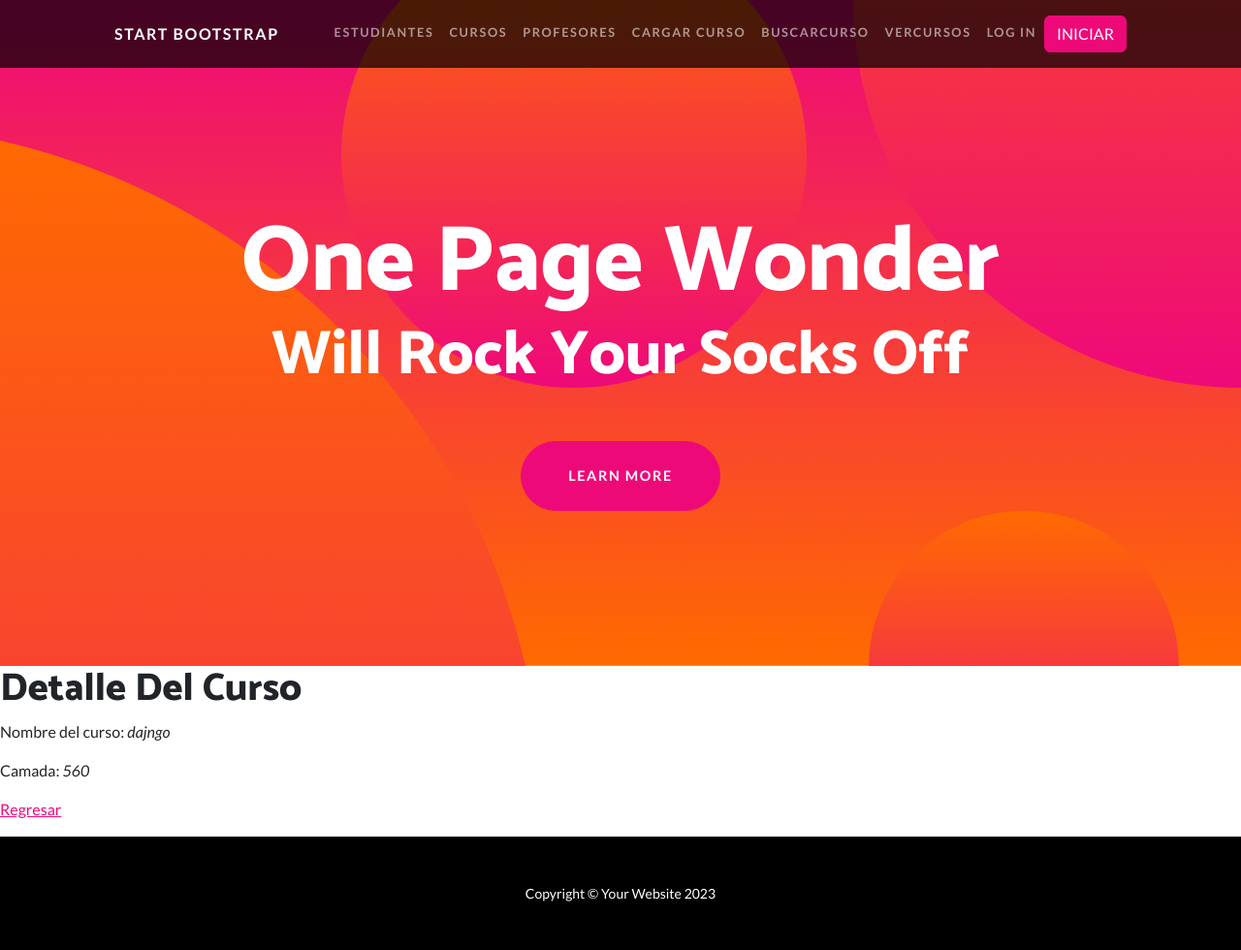
After one commit to FlorenciaJaimes/TerceraPreEntrega-Jaimes, a Django app: page /App/detalleCurso/1 in a window 1280 px wide. The commit adds this page. Shown: the whole page at 97% size. Run offline with Django 4.2, Linux system fonts and the light colour scheme; data comes from the database, SQL or seed files in the repository; both versions use the stored data as it was after the commit; some libraries are stand-ins or nearby versions.

Commit message:
agregado de botones

```diff
--- a/entrega/Appentrega/templates/Appentrega/inicio.html
+++ b/entrega/Appentrega/templates/Appentrega/inicio.html
@@ -30,6 +30,7 @@
                         <li class="nav-item"><a class="nav-link" href="{% url 'pag3' %}">Profesores</a></li>
                         <li class="nav-item"><a class="nav-link" href="{% url 'Cursoformulario' %}">Cargar Curso</a></li>
                         <li class="nav-item"><a class="nav-link" href="{% url 'BuscarCurso' %}">buscarCurso</a></li>
+                        <li class="nav-item"><a class="nav-link" href="{% url 'verCursos' %}">VerCursos</a></li>
                         <li class="nav-item"><a class="nav-link" href="#!">Log In</a></li>
                         <a class="btn btn-primary" href="#NADAAUN">INICIAR</a>
                     </ul>
--- /dev/null
+++ b/entrega/Appentrega/templates/Appentrega/ver_curso.html
@@ -0,0 +1,18 @@
+{% extends "Appentrega/inicio.html" %}
+{% load static %}
+
+{% block section4 %}
+<h1>Detalle Del Curso</h1>
+
+<body>
+
+    <p>Nombre del curso: <i>{{ curso.nombre}}</i></p>
+    <p>Camada: <i>{{ curso.camada }}</i></p>
+    <p>
+        <a href="{% url 'verCursos' %}">Regresar</a>
+    </p>
+
+</body>
+
+
+{% endblock %}
--- a/entrega/Appentrega/urls.py
+++ b/entrega/Appentrega/urls.py
@@ -18,7 +18,8 @@ Including another URLconf
 from django.urls import path
 from Appentrega import views
 from .views import (saludo, inicio, pag1, pag2, pag3,
-                              cursoFormulario, buscarCurso)
+                              cursoFormulario, buscarCurso, read_cursos, edit_curso,
+                                delete_curso, detalle_curso)
 
 
 urlpatterns = [
@@ -30,5 +31,10 @@ urlpatterns = [
     path('pag3/', views.pag3, name="pag3"),
     path('F/', cursoFormulario, name="Cursoformulario"),
     path('buscarCurso/', buscarCurso, name="BuscarCurso"),
+    path('verCursos/', read_cursos, name="verCursos"),
+    path('editCursos/<int:curso_id>', edit_curso, name="editCursos"),
+    path('deleteCurso/<int:curso_id>', delete_curso, name="DeleteCurso"),
+    path('detalleCurso/<int:curso_id>', detalle_curso, name="DetalleCurso")
+
 
 ]
--- a/entrega/Appentrega/views.py
+++ b/entrega/Appentrega/views.py
@@ -56,3 +56,48 @@ def buscarCurso(request):
 def mostrar(request):
 
     pass
+
+def read_cursos(request):
+
+    cursos = Curso.objects.all()  # trae todos los cursos
+
+    contexto = {"cursos": cursos}
+
+    return render(request, "Appentrega/readcurso.html", contexto)
+
+
+def edit_curso(request, curso_id):
+    if request.method == "POST":
+        # Aqui me llega la informacion del html
+        miFormulario = CursoFormulario(request.POST)
+
+        if miFormulario.is_valid():
+            informacion = miFormulario.cleaned_data
+
+            curso = Curso.objects.get(id=curso_id)
+            curso.nombre = informacion["curso"]
+            curso.camada = informacion["camada"]
+            curso.save()
+
+            return render(request, "Appentrega/inicio.html")
+    else:
+        curso = Curso.objects.get(id=curso_id)
+        miFormulario = CursoFormulario(
+            initial={"curso": curso.nombre, "camada": curso.camada})
+
+    return render(request, "Appentrega/editCursos.html", {"miFormulario": miFormulario})
+
+
+def delete_curso(request, curso_id):
+
+    curso = Curso.objects.get(id=int(curso_id))
+    curso.delete()
+
+    # vuelvo al menú
+    cursos = Curso.objects.all()  # trae todos los cursos
+    return render(request, "Appentrega/readcurso.html", {"cursos": cursos})
+
+def detalle_curso(request, curso_id):
+
+    curso = Curso.objects.get(id=int(curso_id))
+    return render(request, 'Appentrega/ver_curso.html', {'curso': curso})
```
Also changed, not shown: entrega/Appentrega/templates/Appentrega/deleteCurso.html (added, +14 -0 lines), entrega/Appentrega/templates/Appentrega/editCursos.html (added, +16 -0 lines), entrega/Appentrega/templates/Appentrega/readcurso.html (+4 -7 lines), entrega/db.sqlite3.
